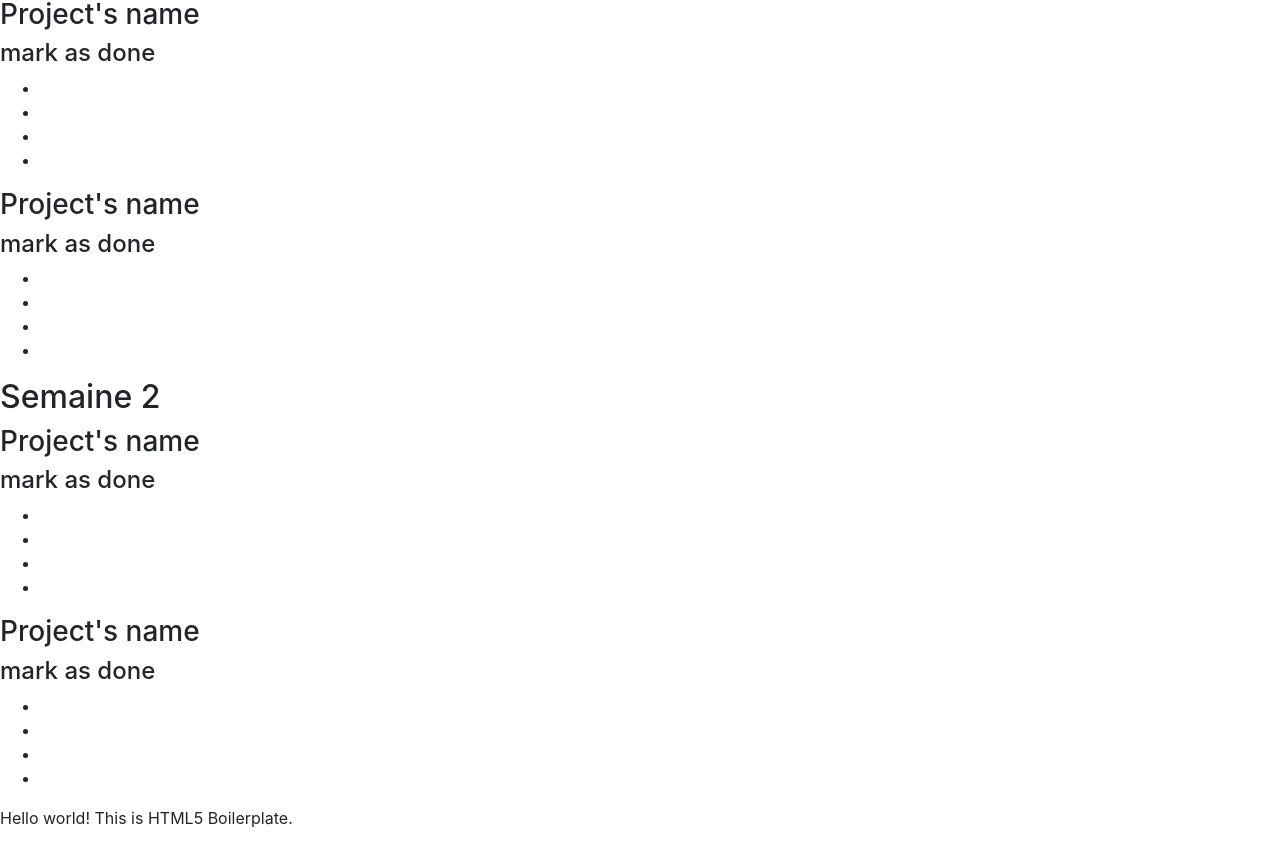
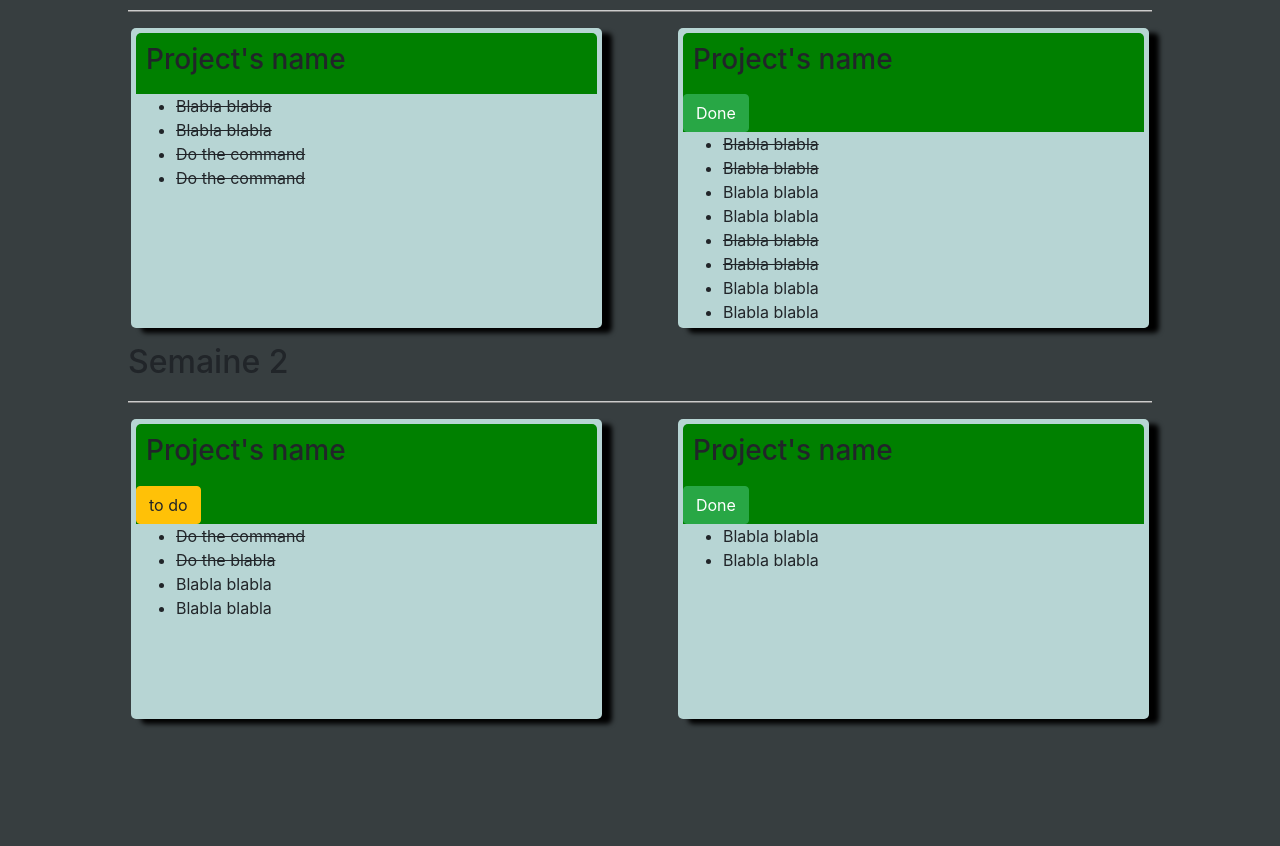
Before and after one commit to mbelacat/todolist, a plain HTML site: page index.html in a window 1280 px wide. Shown: the part 360-1206 px from the top of the page. After the commit the page ends 1094 px from the top, so only its background shows below. Drawn offline with nearby package versions, Linux system fonts and the light colour scheme.

Commit message:
add some css to skeletone

```diff
--- a/css/main.css
+++ b/css/main.css
@@ -96,12 +96,68 @@ textarea {
 /* ==========================================================================
    Author's custom styles
    ========================================================================== */
+body{
+  background-color: #373E40;
+}
+main {
+  width: 80%;
+
+  margin: auto;
+}
+section {
+  width: 100%;
+  justify-content: center;
+  margin-top: auto: 10px;
+  margin-bottom: 10px;
+
+}
+.semaine {
+    justify-content: center !important;
+    margin: auto;
+
+}
+
+h2 {
+  margin-bottom: 20px;
+}
+
+h3 {
+  padding: 10px;
+
+}
+article {
+  width: 46%;
+  display: inline-block;
+  background-color: #b7d5d4;
+  border-radius: 5px;
+  padding: 5px;
+  margin-bottom: 5px;
+  margin-left: 3px;
+  margin-right: 3px;
+  height:300px;
+  overflow: scroll;
+  box-shadow: 10px 5px 5px black;
+
+}
+
+.all-articles {
+  display: flex;
+  justify-content: space-between;
+}
+.done {
+  text-decoration-line: line-through;
+}
+.project-name {
+  background-color: green;
+  width: 100%;
+  align-content: center;
+  border-top-left-radius: 5px;
+  border-top-right-radius: 5px;
 
 
 
 
-
-
+}
 
 
 
--- a/index.html
+++ b/index.html
@@ -35,68 +35,87 @@
 
   <main>
     <section>
+      <div class="semaine">
         <h2>Semaine 1</h2>
-      <article class="">
-        <div class="">
+        <hr noshade >
+      </div>
+      <div class="all-articles">
+        <article class="article">
+          <div class="project-name">
             <h3>Project's name</h3>
-          <h4>mark as done</h4>
           </div>
-        <div class="">
+          <div class="tasks">
             <ul>
-            <li></li>
-            <li></li>
-            <li></li>
-            <li></li>
+              <li class="done">Blabla blabla</li>
+              <li class="done">Blabla blabla</li>
+              <li class="done">Do the command</li>
+              <li class="done">Do the command</li>
             </ul>
           </div>
         </article>
 
-      <article class="">
-        <div class="">
+        <article class="article">
+          <div class="project-name">
             <h3>Project's name</h3>
-          <h4>mark as done</h4>
+            <button type="button" class="btn btn-success">Done</button>
           </div>
-        <div class="">
+          <div class="tasks">
             <ul>
-            <li></li>
-            <li></li>
-            <li></li>
-            <li></li>
+              <li class="done">Blabla blabla</li>
+              <li class="done">Blabla blabla</li>
+              <li class="to-do">Blabla blabla</li>
+              <li class="to-do">Blabla blabla</li>
+              <li class="done">Blabla blabla</li>
+              <li class="done">Blabla blabla</li>
+              <li class="to-do">Blabla blabla</li>
+              <li class="to-do">Blabla blabla</li>
+              <li class="done">Blabla blabla</li>
+              <li class="done">Blabla blabla</li>
+              <li class="to-do">Blabla blabla</li>
+              <li class="to-do">Blabla blabla</li>
             </ul>
           </div>
         </article>
+      </div>
     </section>
 
 
     <section>
+      <div class="">
         <h2>Semaine 2</h2>
-      <article class="">
-        <div class="">
+        <hr noshade >
+      </div>
+
+      <div class="all-articles">
+        <article class="article">
+          <div class="project-name">
             <h3>Project's name</h3>
-          <h4>mark as done</h4>
+            <button type="button" class="btn btn-warning">to do</button>
           </div>
-        <div class="">
+
+          <div class="tasks">
             <ul>
-            <li></li>
-            <li></li>
-            <li></li>
-            <li></li>
+              <li class="done">Do the command</li>
+              <li class="done">Do the blabla </li>
+              <li class="to-do">Blabla blabla</li>
+              <li class="to-do">Blabla blabla</li>
             </ul>
           </div>
         </article>
 
-      <article class="">
-        <div class="">
+        <article class="article">
+          <div class="project-name">
             <h3>Project's name</h3>
-          <h4>mark as done</h4>
+            <button type="button" class="btn btn-success">Done</button>
           </div>
-        <div class="">
+
+          <div class="tasks">
             <ul>
-            <li></li>
-            <li></li>
-            <li></li>
-            <li></li>
+              <li class="to-do">Blabla blabla</li>
+              <li class="to-do">Blabla blabla</li>
+
             </ul>
+          </div>
         </div>
       </article>
     </section>
@@ -105,8 +124,6 @@
   <script src="https://code.jquery.com/jquery-3.3.1.slim.min.js" integrity="sha384-q8i/X+965DzO0rT7abK41JStQIAqVgRVzpbzo5smXKp4YfRvH+8abtTE1Pi6jizo" crossorigin="anonymous"></script>
   <script src="https://cdnjs.cloudflare.com/ajax/libs/popper.js/1.14.3/umd/popper.min.js" integrity="sha384-ZMP7rVo3mIykV+2+9J3UJ46jBk0WLaUAdn689aCwoqbBJiSnjAK/l8WvCWPIPm49" crossorigin="anonymous"></script>
 <script src="https://stackpath.bootstrapcdn.com/bootstrap/4.1.3/js/bootstrap.min.js" integrity="sha384-ChfqqxuZUCnJSK3+MXmPNIyE6ZbWh2IMqE241rYiqJxyMiZ6OW/JmZQ5stwEULTy" crossorigin="anonymous"></script>
-  <!-- Add your site or application content here -->
-  <p>Hello world! This is HTML5 Boilerplate.</p>
   <script src="js/vendor/modernizr-3.6.0.min.js"></script>
   <script src="https://code.jquery.com/jquery-3.3.1.min.js" integrity="sha256-FgpCb/KJQlLNfOu91ta32o/NMZxltwRo8QtmkMRdAu8=" crossorigin="anonymous"></script>
   <script>window.jQuery || document.write('<script src="js/vendor/jquery-3.3.1.min.js"><\/script>')</script>
```
Lines whose indentation alone changed are shown as unchanged.
